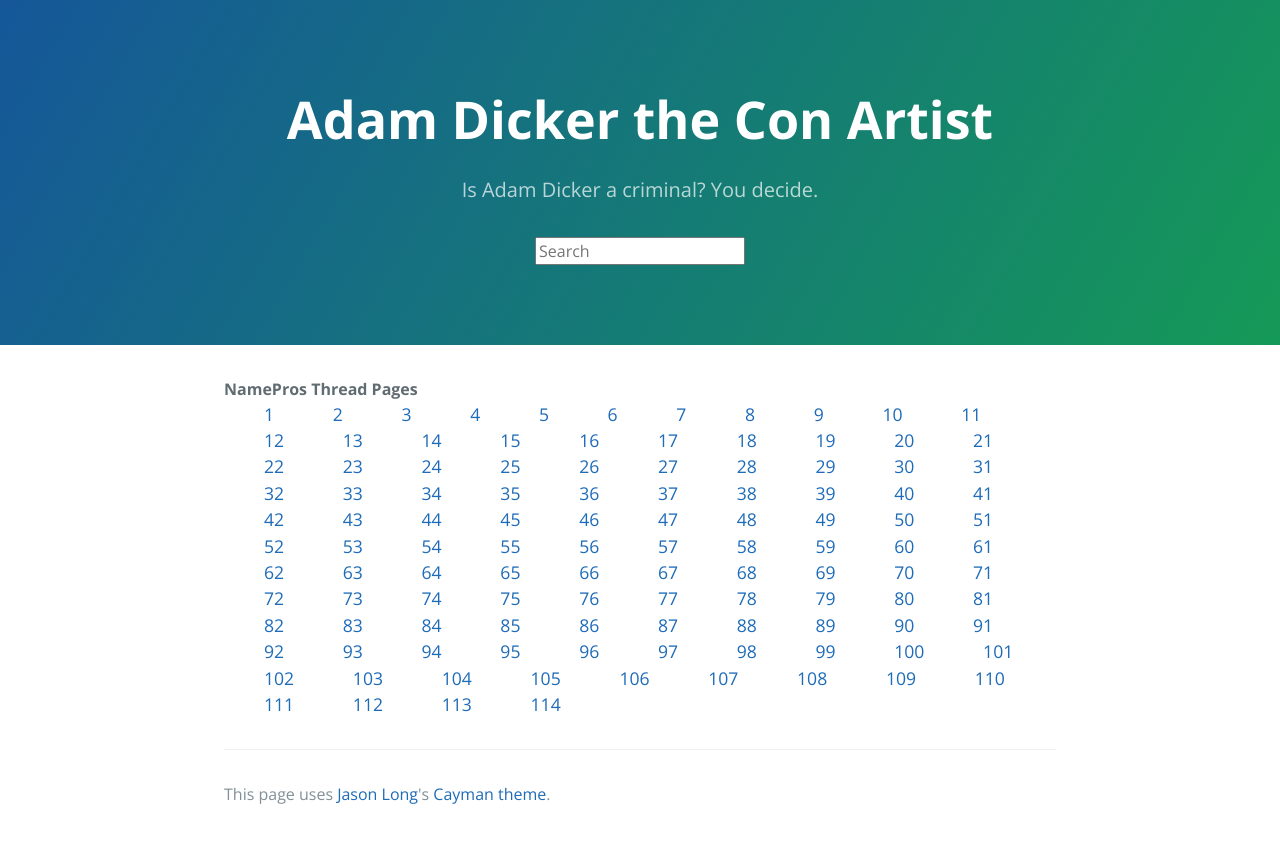
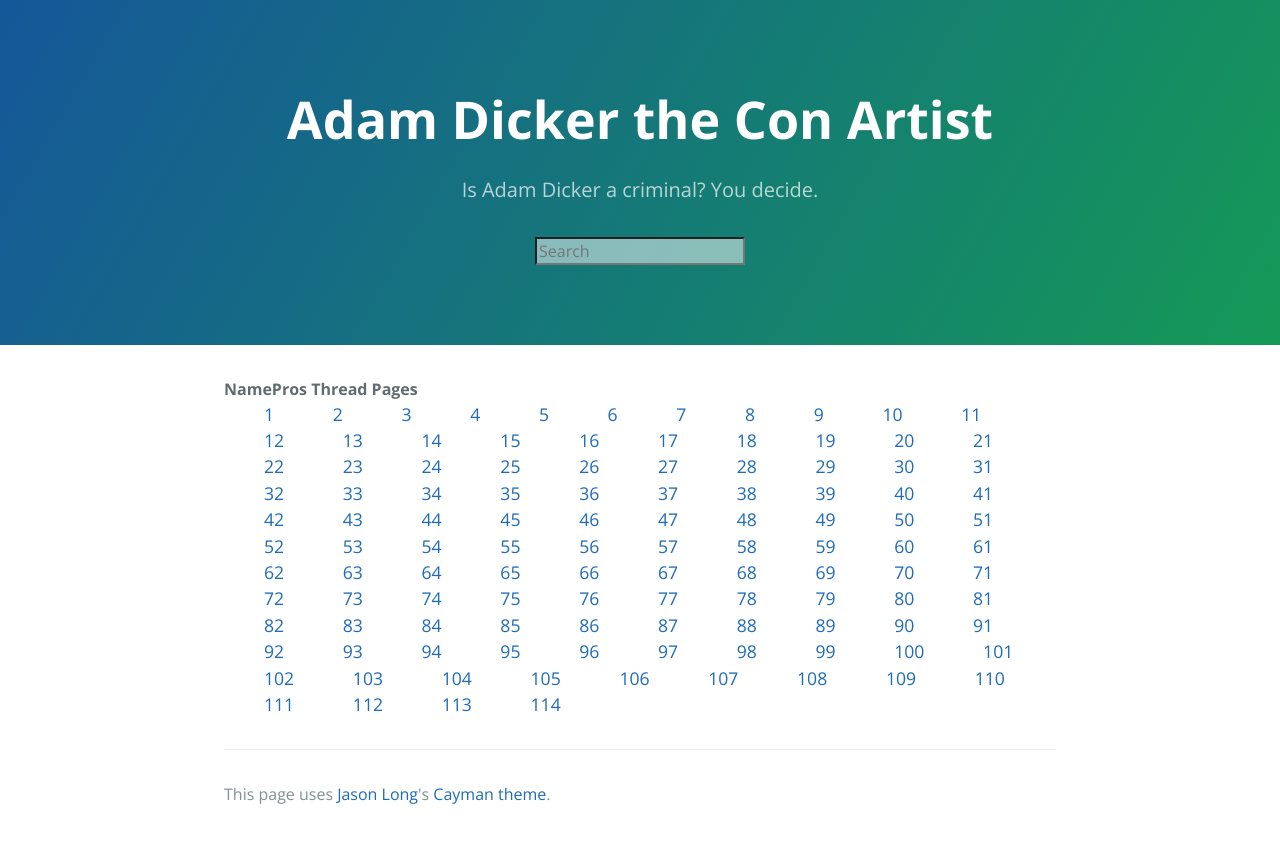
Before and after one commit to vanillascript/adamdicker, a Jekyll site: the page built from index.html, in a window 1280 px wide. Shown: the top 843 px of the page. Built offline with Jekyll 4.4.1, drawn with Linux system fonts in a browser that asks for light colours; comment, search, counter and statistics services are not loaded.

Commit message:
Update stylesheet.css

```diff
--- a/stylesheets/stylesheet.css
+++ b/stylesheets/stylesheet.css
@@ -58,6 +58,12 @@
   text-align: center;
   background-color: #159957;
   background-image: linear-gradient(120deg, #155799, #159957); }
+  .page-header a {
+    color: white; }
+  .page-header input[type="text"] {
+    background-color: rgba(255, 255, 255, 0.5); }
+  .page-header input[type="text"]:active, .page-header input[type="text"]:hover {
+    background-color: rgba(255, 255, 255, 0.8); }
 
 @media screen and (min-width: 64em) {
   .page-header {
```
